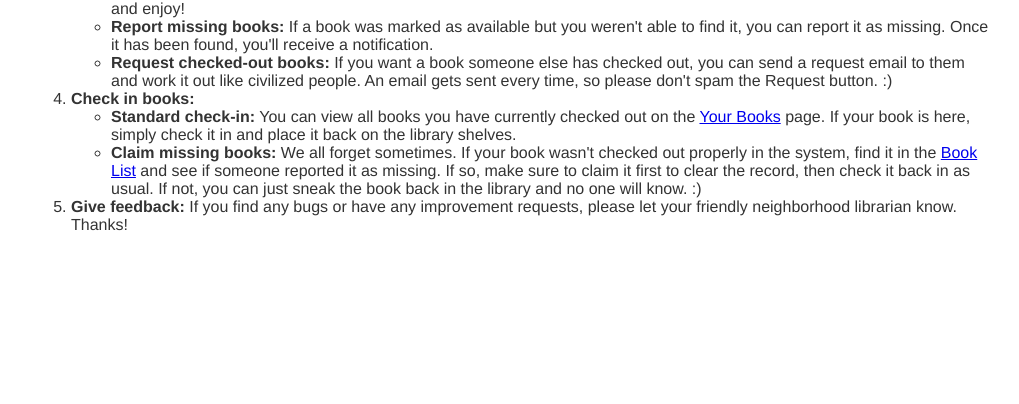
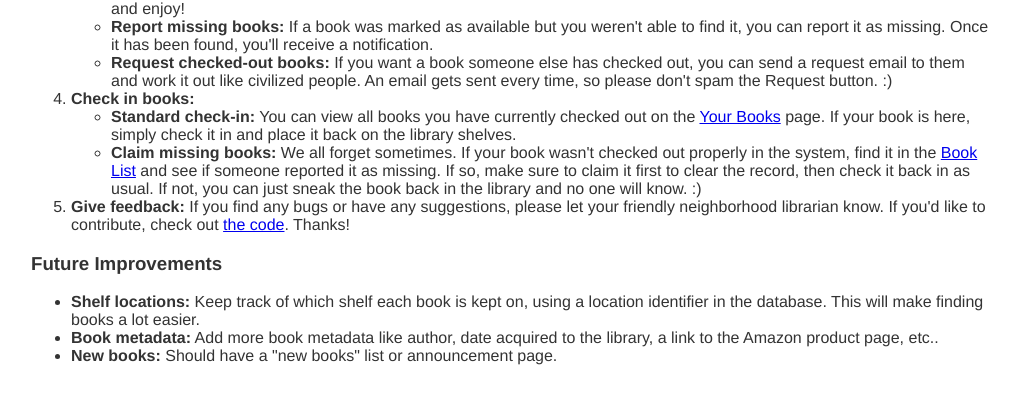
Before and after one commit to ericdoi/LittleLibrarian, a Flask app: page /home in a window 1280 px wide. Shown: the part 352-756 px from the top of the page, without its empty margins (129-1148 px from the left). Run offline with Flask 2, Linux system fonts and the light colour scheme.

Commit message:
Update home page text

```diff
--- a/templates/home.html
+++ b/templates/home.html
@@ -5,6 +5,7 @@
 {% endblock %}
 {% block content %}
     <p>Welcome to the Opera SD library database!
+
     <h3>Getting Started</h3>
     <ol>
         <li><b><a href={{ url_for("passwordReset") }}>Create</a> your account</b> and log in. It should keep you logged in unless you reset your browser.</li>
@@ -22,7 +23,14 @@
                 <li><b>Claim missing books:</b> We all forget sometimes. If your book wasn't checked out properly in the system, find it in the <a href={{ url_for("bookList")}}>Book List</a> and see if someone reported it as missing. If so, make sure to claim it first to clear the record, then check it back in as usual. If not, you can just sneak the book back in the library and no one will know. :)</li>
             </ul>
         </li>
-        <li><b>Give feedback:</b> If you find any bugs or have any improvement requests, please let your friendly neighborhood librarian know. Thanks!</li>
+        <li><b>Give feedback:</b> If you find any bugs or have any suggestions, please let your friendly neighborhood librarian know. If you'd like to contribute, check out <a href="https://github.com/ericdoi/LittleLibrarian">the code</a>. Thanks!</li>
     </ol>
+
+    <h3>Future Improvements</h3>
+    <ul>
+        <li><b>Shelf locations:</b> Keep track of which shelf each book is kept on, using a location identifier in the database. This will make finding books a lot easier.</li>
+        <li><b>Book metadata:</b> Add more book metadata like author, date acquired to the library, a link to the Amazon product page, etc..</li>
+        <li><b>New books:</b> Should have a "new books" list or announcement page.</li>
+    </ul>
     <p>
 {% endblock %}
```
